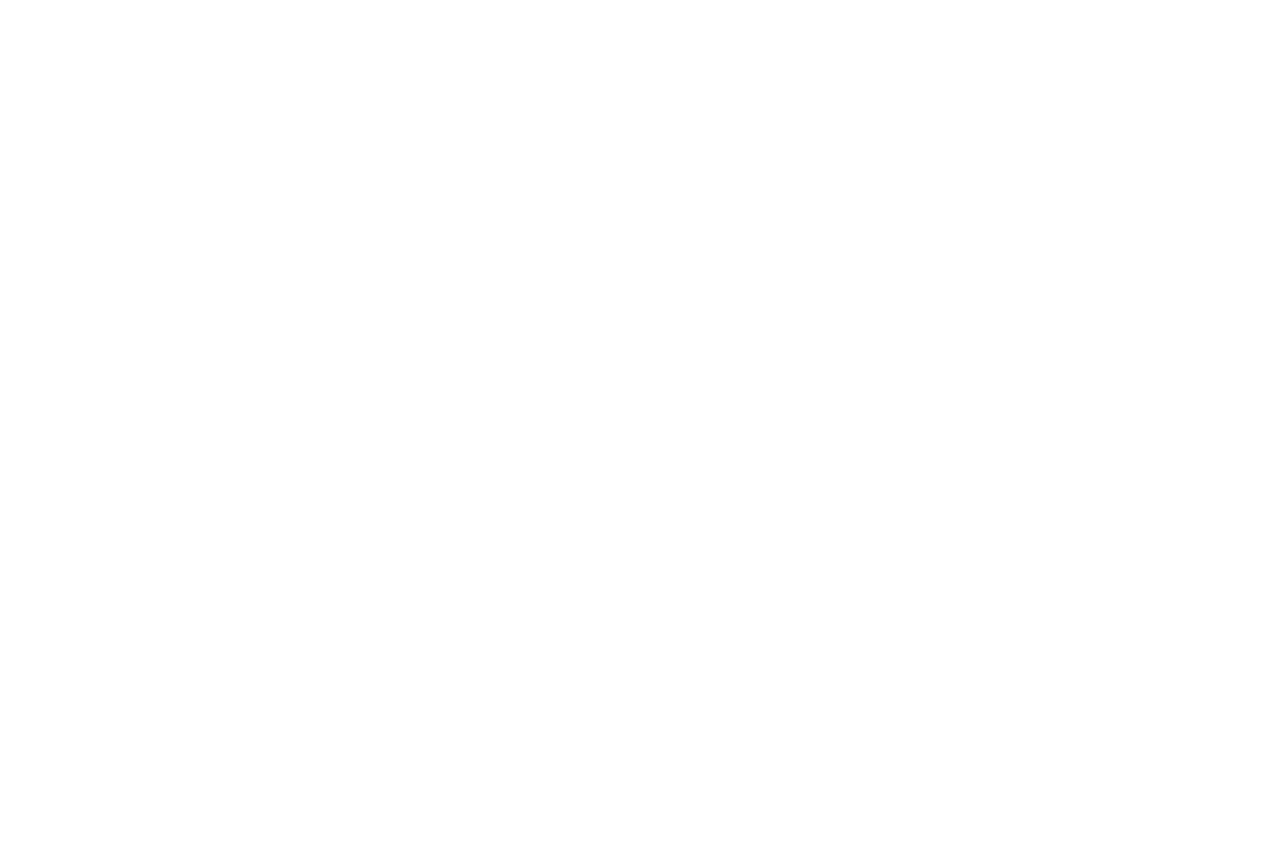
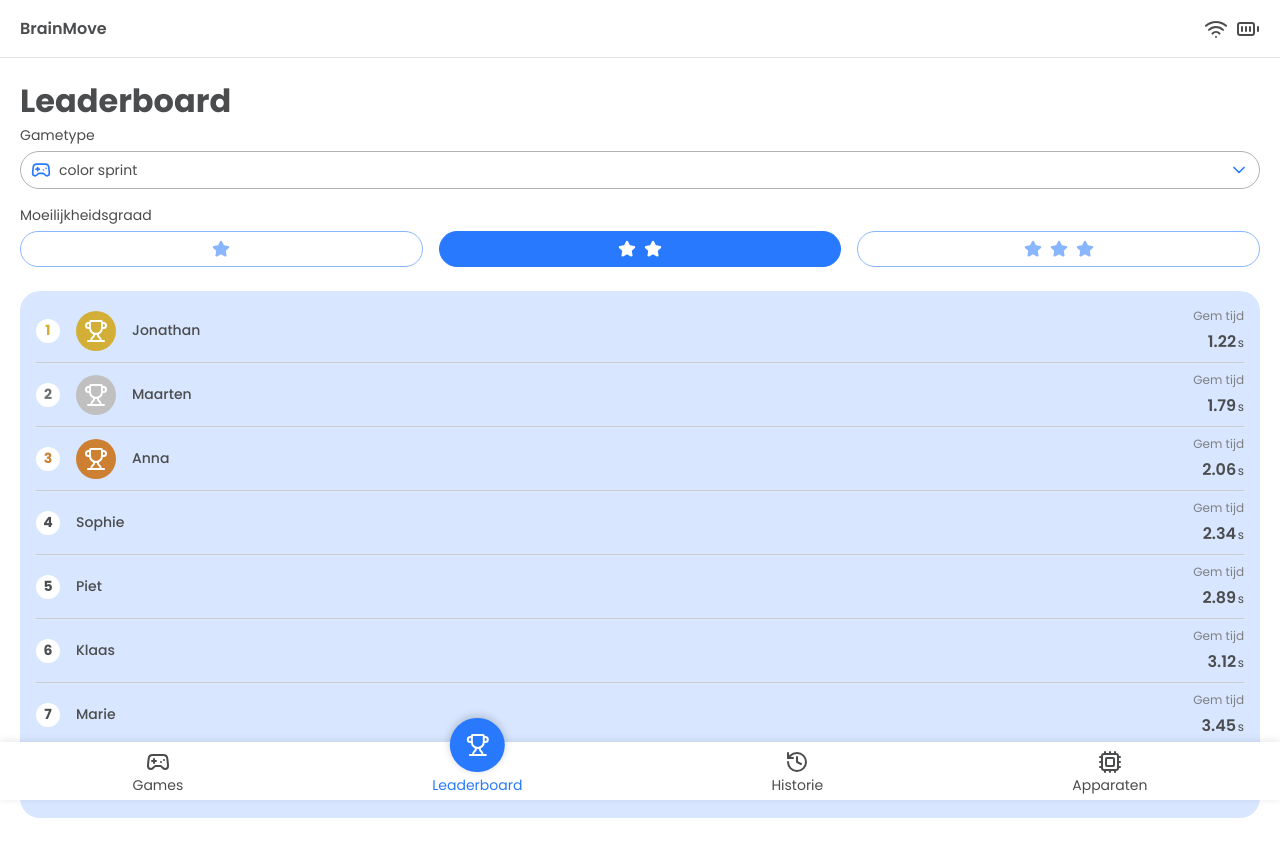
Before and after one commit to VandeputteArne/BrainMoveG1, a Vue app in the folder frontend/: page /leaderboard in a window 1280 px wide. Before the commit this address had no page. Shown: the top 856 px of the page. Before the commit the page ends 800 px from the top, so only its background shows below. Built offline with nearby package versions, Linux system fonts and the light colour scheme.

Commit message:
feat: add leaderboard component with difficulty filters and leaderboard display

```diff
--- a/frontend/package.json
+++ b/frontend/package.json
@@ -4,7 +4,7 @@
   "version": "0.0.0",
   "type": "module",
   "scripts": {
-    "dev": "vite",
+    "dev": "vite --host=0.0.0.0",
     "build": "vue-tsc -b && vite build",
     "preview": "vite preview"
   },
--- a/frontend/src/components/leaderboard/LeaderboardSmall.vue
+++ b/frontend/src/components/leaderboard/LeaderboardSmall.vue
@@ -6,6 +6,9 @@
   name: { type: String, required: true },
   time: { type: Number, required: true },
   count: { type: Number, required: true },
+  full: { type: Boolean, default: false },
+  borderDark: { type: Boolean, default: false },
+  total: { type: Number, default: 0 },
 });
 
 const medalClass = computed(() => {
@@ -16,18 +19,21 @@
 });
 
 const borderClass = computed(() => {
-  if (props.count === 3) return 'last-of-type';
+  if (props.total > 0 && props.count === props.total) return 'last-of-type';
+  if (props.total === 0 && props.count === 3) return 'last-of-type';
   return '';
 });
+
+const showTrophy = computed(() => props.count <= 3);
 </script>
 
 <template>
   <div class="c-leaderboard">
-    <div class="c-leaderboard__item" :class="borderClass">
+    <div class="c-leaderboard__item" :class="[borderClass, props.borderDark ? 'border-dark' : '']">
       <div class="c-leaderboard__left">
-        <p :class="['c-leaderboard__rank', medalClass]">{{ props.count }}</p>
+        <p :class="['c-leaderboard__rank', medalClass, !showTrophy ? 'c-leaderboard__rank--under-3' : '', full ? 'c-leaderboard__rank--full' : '']">{{ props.count }}</p>
 
-        <div :class="['c-leaderboard__icon-block', medalClass]">
+        <div v-if="showTrophy" :class="['c-leaderboard__icon-block', medalClass]">
           <Trophy class="c-leaderboard__icon" />
         </div>
 
@@ -55,6 +61,10 @@
     justify-content: space-between;
     padding: 0.5rem 0;
     border-bottom: solid 1px var(--gray-20);
+  }
+
+  .c-leaderboard__item.border-dark {
+    border-bottom: solid 1px var(--gray-30);
   }
 
   .c-leaderboard__item.last-of-type {
@@ -104,18 +114,18 @@
     background: #cd7f32;
   }
 
+  .c-leaderboard__rank {
+    font-weight: 700;
+  }
+
   .c-leaderboard__rank.is-gold {
     color: #d4af37;
-    font-weight: 700;
-    width: 0.625rem;
   }
   .c-leaderboard__rank.is-silver {
     color: #6f6f6f;
-    width: 0.625rem;
   }
   .c-leaderboard__rank.is-bronze {
     color: #cd7f32;
-    width: 0.625rem;
   }
 
   .c-leaderboard__time {
@@ -127,5 +137,18 @@
     font-size: 0.75rem;
     color: var(--gray-60);
   }
+  .c-leaderboard__rank--under-3 {
+  }
+
+  .c-leaderboard__rank--full {
+    background-color: var(--color-white);
+    width: 1.5rem;
+    height: 1.5rem;
+
+    display: flex;
+    align-items: center;
+    justify-content: center;
+    border-radius: 100%;
+  }
 }
 </style>
--- a/frontend/src/router/index.ts
+++ b/frontend/src/router/index.ts
@@ -9,6 +9,7 @@
 import ResultatenOverzicht from '../views/resultaten/ResultatenOverzicht.vue';
 import ApparatenView from '../views/apparaten/AppApparaten.vue';
 import AppHistorie from '../views/historie/AppHistorie.vue';
+import AppLeaderboard from '../views/leaderboard/AppLeaderboard.vue';
 
 const routes = [
   {
@@ -71,6 +72,12 @@
     component: AppHistorie,
     meta: { showTopbar: true, showNav: true, showBack: false, fullScreen: false, paddingbottom: true, paddingtop: true },
   },
+  {
+    path: '/leaderboard',
+    name: 'leaderboard',
+    component: AppLeaderboard,
+    meta: { showTopbar: true, showNav: true, showBack: false, fullScreen: false, paddingbottom: true, paddingtop: true },
+  },
 ];
 
 const router = createRouter({
--- a/frontend/src/views/games/AppDetail.vue
+++ b/frontend/src/views/games/AppDetail.vue
@@ -224,7 +224,7 @@
 
     <div class="c-game-detail__leader">
       <h2>Leaderboard</h2>
-      <LeaderboardSmall v-for="(entry, index) in smallLeaderboardData" :key="entry.name" :name="entry.name" :time="entry.time" :count="index + 1" />
+      <LeaderboardSmall v-for="(entry, index) in smallLeaderboardData" :key="entry.name" :name="entry.name" :time="entry.time" :count="index + 1" :full="false" :borderDark="false" :total="smallLeaderboardData.length" />
     </div>
   </div>
 </template>
--- /dev/null
+++ b/frontend/src/views/leaderboard/AppLeaderboard.vue
@@ -0,0 +1,71 @@
+<script setup>
+import { ref } from 'vue';
+import FilterGame from '../../components/filters/FilterGame.vue';
+import FiltersDifficulty from '../../components/filters/FiltersDifficulty.vue';
+import LeaderboardSmall from '../../components/leaderboard/LeaderboardSmall.vue';
+
+const selectedDifficulty = ref('2');
+
+const difficulties = ref([
+  { id: '1', snelheid: 10, stars: 1 },
+  { id: '2', snelheid: 5, stars: 2 },
+  { id: '3', snelheid: 3, stars: 3 },
+]);
+
+const leaderboardData = ref([
+  { name: 'Jonathan', time: 1.22 },
+  { name: 'Maarten', time: 1.79 },
+  { name: 'Anna', time: 2.06 },
+  { name: 'Sophie', time: 2.34 },
+  { name: 'Piet', time: 2.89 },
+  { name: 'Klaas', time: 3.12 },
+  { name: 'Marie', time: 3.45 },
+  { name: 'Jan', time: 3.78 },
+]);
+</script>
+
+<template>
+  <div class="c-leaderboard">
+    <h1>Leaderboard</h1>
+    <div class="c-leaderboard__filters">
+      <FilterGame />
+      <div class="c-leaderboard__dif">
+        <p>Moeilijkheidsgraad</p>
+        <div class="c-leaderboard__row">
+          <FiltersDifficulty v-for="opt in difficulties" :key="opt.id" :id="String(opt.id)" :snelheid="opt.snelheid" :stars="opt.stars" v-model="selectedDifficulty" name="difficulty" />
+        </div>
+      </div>
+    </div>
+
+    <div class="c-leaderboard__board">
+      <div class="c-leaderboard__header"></div>
+      <div class="c-leaderboard__body">
+        <LeaderboardSmall v-for="(entry, index) in leaderboardData" :key="entry.name" :name="entry.name" :time="entry.time" :count="index + 1" :full="true" :borderDark="true" :total="leaderboardData.length" />
+      </div>
+    </div>
+  </div>
+</template>
+
+<style scoped>
+.c-leaderboard {
+  .c-leaderboard__body {
+    background-color: var(--blue-10);
+    padding: 0.5rem 1rem;
+    border-radius: var(--radius-20);
+  }
+
+  .c-leaderboard__row {
+    display: flex;
+    flex-direction: row;
+    gap: 1rem;
+    justify-content: space-between;
+  }
+
+  .c-leaderboard__filters {
+    display: flex;
+    flex-direction: column;
+    gap: var(--spacing-blocks);
+    margin-bottom: var(--spacing-title);
+  }
+}
+</style>
--- a/frontend/src/views/onboarding/OnboardingSetup.vue
+++ b/frontend/src/views/onboarding/OnboardingSetup.vue
@@ -34,7 +34,7 @@
   flex-direction: column;
   align-items: center;
   justify-content: start;
-  height: 100vh;
+  height: 100dvh;
   gap: 2rem;
 }
 
--- a/frontend/src/views/onboarding/OnboardingStart.vue
+++ b/frontend/src/views/onboarding/OnboardingStart.vue
@@ -32,7 +32,7 @@
   flex-direction: column;
   align-items: center;
   justify-content: center;
-  height: 100vh;
+  height: 100dvh;
   padding: 0rem 1.25rem;
 
   position: relative;
```
Also changed, not shown: frontend/public/images/podium.png (added).
